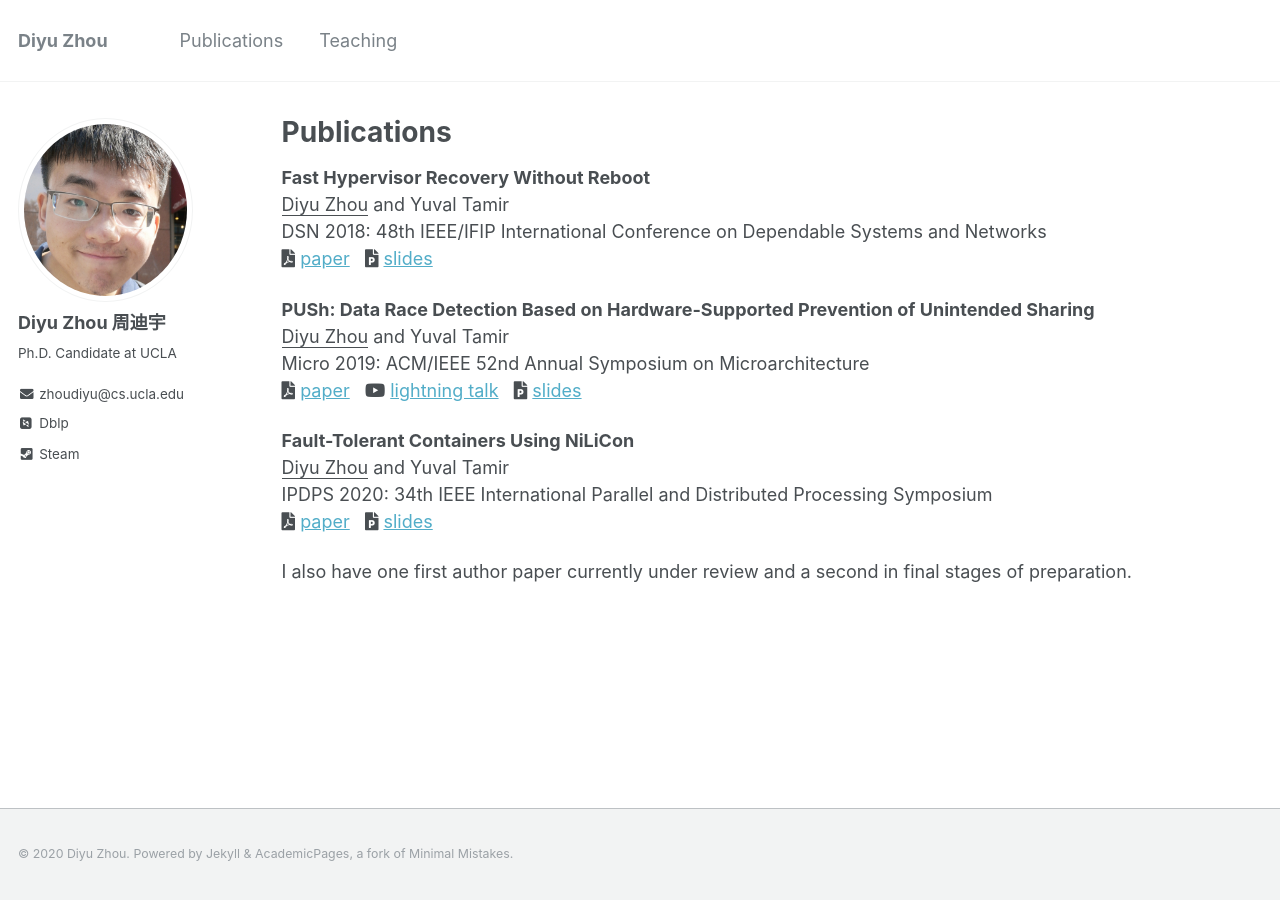
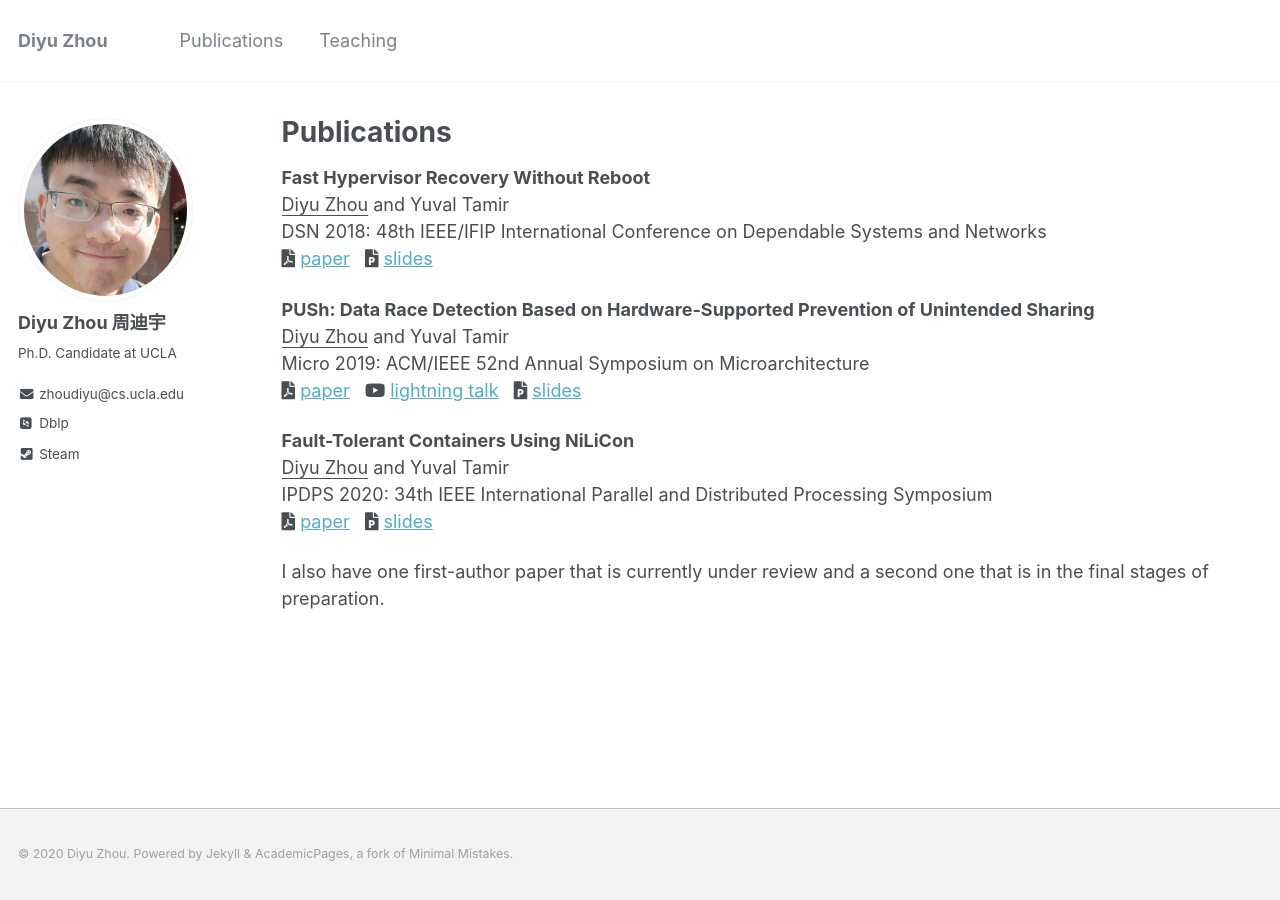
Before and after one commit to zhou-diyu/zhou-diyu.github.io, a Jekyll site: the page built from _pages/publications.md, in a window 1280 px wide. Built offline with Jekyll 4.4.1, drawn with Linux system fonts in a browser that asks for light colours; some web fonts are replaced.

Commit message:
Update publications.md

```diff
--- a/_pages/publications.md
+++ b/_pages/publications.md
@@ -23,7 +23,7 @@ IPDPS 2020: 34th IEEE International Parallel and Distributed Processing Symposiu
 <i class="fas fa-file-pdf" aria-hidden="true"></i> [paper](/files/ipdps20.pdf)
 &nbsp; <i class="fas fa-file-powerpoint"></i> [slides](/files/ipdps20.pptx)
 
-I also have one first author paper currently under review and a second in final stages of preparation.
+I also have one first-author paper that is currently under review and a second one that is in the final stages of preparation.
 
 <!---
 **HyCoR: Fault-Tolerant Replicated Containers Based on Checkpoint and Replay** \
```
